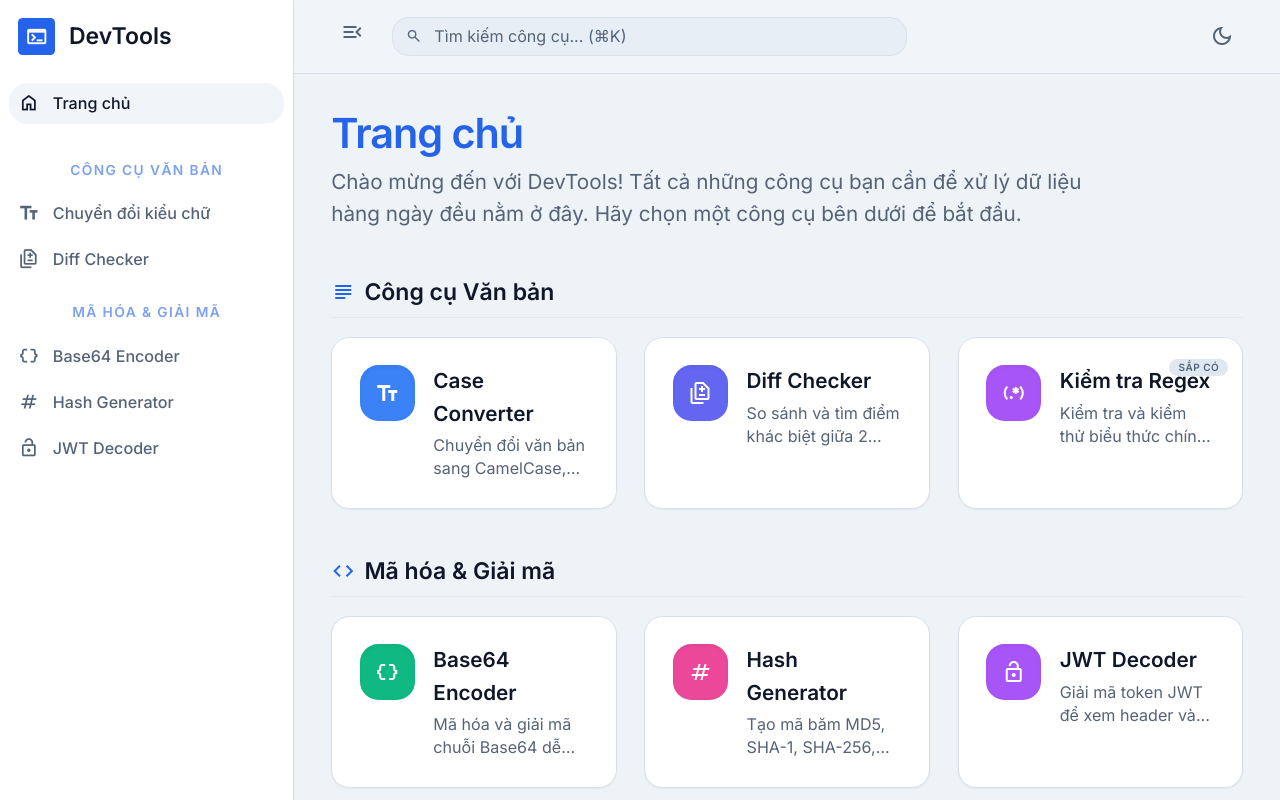
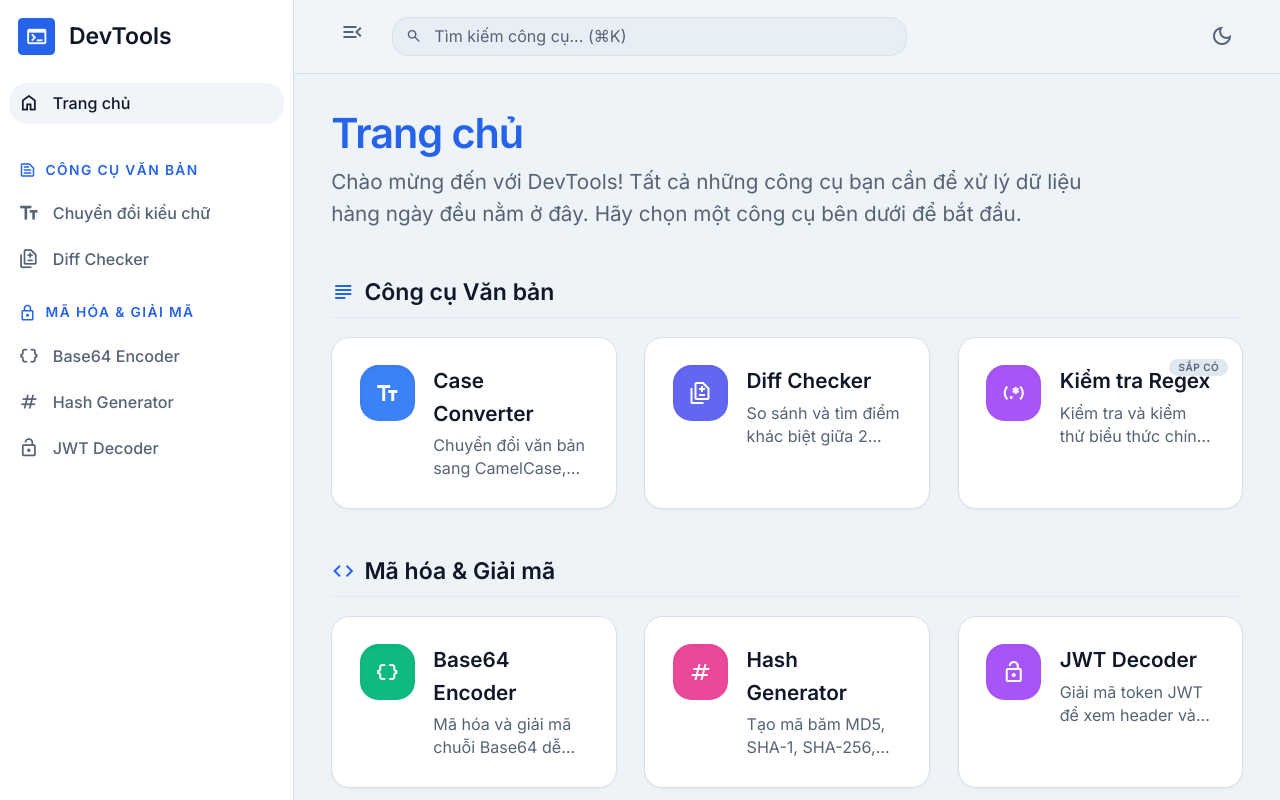
Before and after one commit to DamMinhChien/DevTools, a React (Vite) app: page / in a window 1280 px wide. Built offline with nearby package versions, Linux system fonts and the light colour scheme.

Commit message:
Cập nhật style và layout cho tiêu đề nhóm trên Sidebar

```diff
--- a/src/App.tsx
+++ b/src/App.tsx
@@ -107,29 +107,18 @@ function App() {
 
           {/* Group: Text Tools */}
           <div className="pt-2">
-            <div className="px-2 py-2 flex items-center justify-center h-8">
-              <AnimatePresence mode="wait">
-                {isSidebarOpen ? (
-                  <motion.div
-                    key="open"
+            <div className="px-2 py-2 flex items-center h-8 text-blue-600 dark:text-blue-500 font-bold uppercase tracking-widest text-xs">
+              <span className={`material-symbols-outlined shrink-0 text-[18px] ${isSidebarOpen ? "mr-2" : "mx-auto"}`} title="Công cụ Văn bản">text_snippet</span>
+              <AnimatePresence>
+                {isSidebarOpen && (
+                  <motion.span
                     initial={{ opacity: 0, width: 0 }}
                     animate={{ opacity: 1, width: "auto" }}
                     exit={{ opacity: 0, width: 0 }}
-                    className="text-xs font-semibold text-primary/60 uppercase tracking-widest overflow-hidden whitespace-nowrap w-full"
+                    className="overflow-hidden whitespace-nowrap"
                   >
                     Công cụ Văn bản
-                  </motion.div>
-                ) : (
-                  <motion.div
-                    key="closed"
-                    initial={{ opacity: 0 }}
-                    animate={{ opacity: 1 }}
-                    exit={{ opacity: 0 }}
-                    className="text-muted-foreground/40 flex items-center justify-center w-full"
-                    title="Công cụ Văn bản"
-                  >
-                    <span className="material-symbols-outlined text-[16px]">text_snippet</span>
-                  </motion.div>
+                  </motion.span>
                 )}
               </AnimatePresence>
             </div>
@@ -189,29 +178,18 @@ function App() {
 
           {/* Group: Encoders */}
           <div className="pt-2">
-            <div className="px-2 py-2 flex items-center justify-center h-8">
-              <AnimatePresence mode="wait">
-                {isSidebarOpen ? (
-                  <motion.div
-                    key="open"
+            <div className="px-2 py-2 flex items-center h-8 text-blue-600 dark:text-blue-500 font-bold uppercase tracking-widest text-xs">
+              <span className={`material-symbols-outlined shrink-0 text-[18px] ${isSidebarOpen ? "mr-2" : "mx-auto"}`} title="Mã hóa & Giải mã">lock</span>
+              <AnimatePresence>
+                {isSidebarOpen && (
+                  <motion.span
                     initial={{ opacity: 0, width: 0 }}
                     animate={{ opacity: 1, width: "auto" }}
                     exit={{ opacity: 0, width: 0 }}
-                    className="text-xs font-semibold text-primary/60 uppercase tracking-widest overflow-hidden whitespace-nowrap w-full"
+                    className="overflow-hidden whitespace-nowrap"
                   >
                     Mã hóa & Giải mã
-                  </motion.div>
-                ) : (
-                  <motion.div
-                    key="closed"
-                    initial={{ opacity: 0 }}
-                    animate={{ opacity: 1 }}
-                    exit={{ opacity: 0 }}
-                    className="text-muted-foreground/40 flex items-center justify-center w-full"
-                    title="Mã hóa & Giải mã"
-                  >
-                    <span className="material-symbols-outlined text-[16px]">lock</span>
-                  </motion.div>
+                  </motion.span>
                 )}
               </AnimatePresence>
             </div>
```
